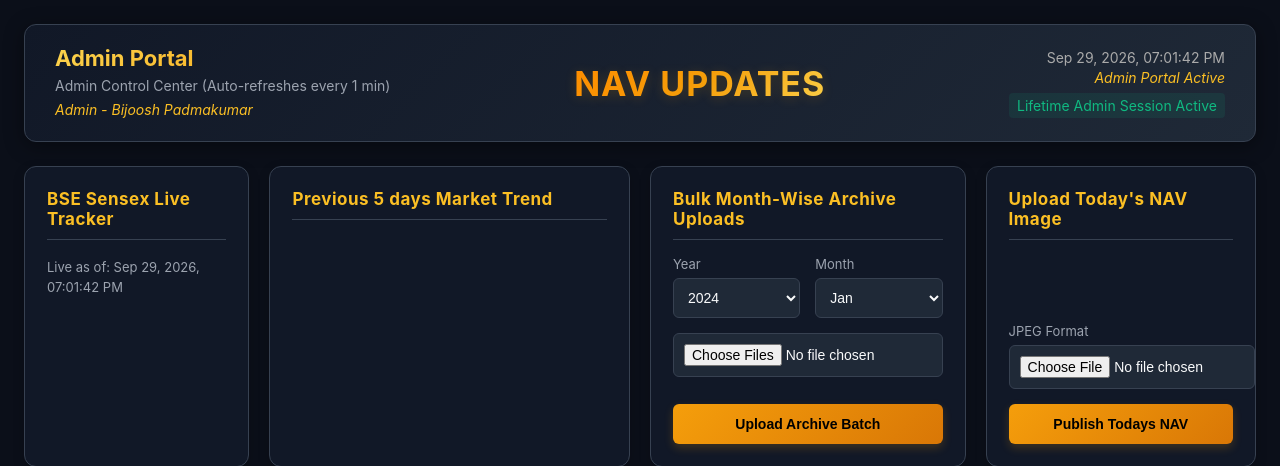
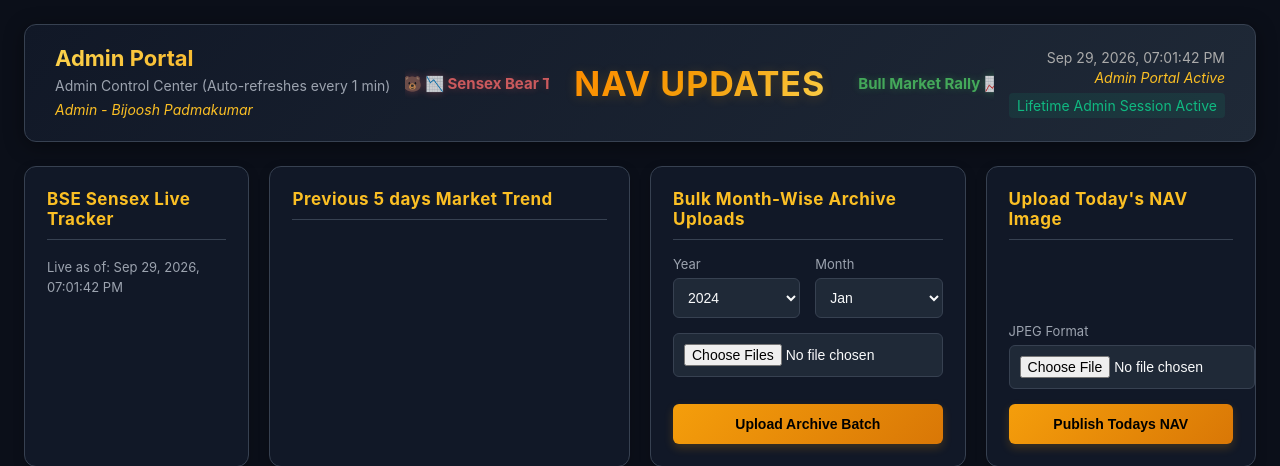
Before and after one commit to Bichu666/nav-dashboard, a Flask app: template templates/admin_dashboard.html in a window 1280 px wide. Shown: the top 466 px of the page. Run offline with Flask 3, Linux system fonts and the light colour scheme; the template is opened without the code that fills it, so the values that code supplies are empty.

Commit message:
Update admin and user dashboard templates with animations and preserved styling

```diff
--- a/templates/admin_dashboard.html
+++ b/templates/admin_dashboard.html
@@ -45,6 +45,8 @@
             align-items: center;
             margin-bottom: 24px;
             box-shadow: 0 4px 20px rgba(0, 0, 0, 0.4);
+            gap: 15px;
+            flex-wrap: nowrap;
         }
 
         .main-header h2 {
@@ -69,6 +71,55 @@
         .live-datetime, .admin-identity, .session-badge { font-size: 14px !important; }
         .admin-identity { color: var(--accent-gold) !important; font-style: italic; margin: 3px 0; }
         .session-badge { color: var(--green) !important; background: rgba(16, 185, 129, 0.1); padding: 4px 8px; border-radius: 4px; display: inline-block; margin-top: 4px; }
+
+        /* Smooth Ticker Animations for Marked Spaces */
+        .anim-space-left {
+            flex: 1;
+            overflow: hidden;
+            position: relative;
+            height: 45px;
+            display: flex;
+            align-items: center;
+        }
+        .anim-bear-text {
+            position: absolute;
+            white-space: nowrap;
+            animation: moveBear 8s ease-in-out infinite alternate;
+            font-weight: bold;
+            color: #ff6b6b;
+            font-size: 15px;
+            text-shadow: 0 0 8px rgba(255,107,107,0.4);
+        }
+
+        .anim-space-right {
+            flex: 1;
+            overflow: hidden;
+            position: relative;
+            height: 45px;
+            display: flex;
+            align-items: center;
+        }
+        .anim-bull-text {
+            position: absolute;
+            white-space: nowrap;
+            animation: moveBull 8s ease-in-out infinite alternate;
+            font-weight: bold;
+            color: #51cf66;
+            font-size: 15px;
+            text-shadow: 0 0 8px rgba(81,207,102,0.4);
+        }
+
+        @keyframes moveBear {
+            0% { transform: translateX(-10%); opacity: 0.7; }
+            50% { transform: translateX(25%); opacity: 1; }
+            100% { transform: translateX(-10%); opacity: 0.7; }
+        }
+
+        @keyframes moveBull {
+            0% { transform: translateX(15%); opacity: 0.7; }
+            50% { transform: translateX(-25%); opacity: 1; }
+            100% { transform: translateX(15%); opacity: 0.7; }
+        }
 
         .panel {
             background: var(--bg-panel);
@@ -300,15 +351,27 @@
     <div class="dashboard-container">
 
         <header class="main-header">
-            <div class="header-left">
+            <div class="header-left" style="flex-shrink: 0; min-width: 200px;">
                 <h2>Admin Portal</h2>
                 <span class="control-center-text">Admin Control Center (Auto-refreshes every 1 min)</span>
                 <p class="admin-identity" style="margin-top: 6px;">Admin - Bijoosh Padmakumar</p>
             </div>
-            <div class="header-center-banner">
+
+            <!-- Left Marked Space: Moving Bear Animation -->
+            <div class="anim-space-left">
+                <div class="anim-bear-text">🐻 📉 Sensex Bear Trend Active</div>
+            </div>
+
+            <div class="header-center-banner" style="flex-shrink: 0; text-align: center; padding: 0 10px;">
                 <h1>NAV UPDATES</h1>
             </div>
-            <div class="header-right" style="text-align: right;">
+
+            <!-- Right Marked Space: Moving Bull Animation -->
+            <div class="anim-space-right">
+                <div class="anim-bull-text">Bull Market Rally 📈 🐂</div>
+            </div>
+
+            <div class="header-right" style="flex-shrink: 0; text-align: right; min-width: 200px;">
                 <p class="live-datetime" id="live-clock">Loading Date & Time...</p>
                 <p class="admin-identity">Admin Portal Active</p>
                 <p class="session-badge">Lifetime Admin Session Active</p>
```
Also changed, not shown: templates/user_dashboard.html (+66 -3 lines).
